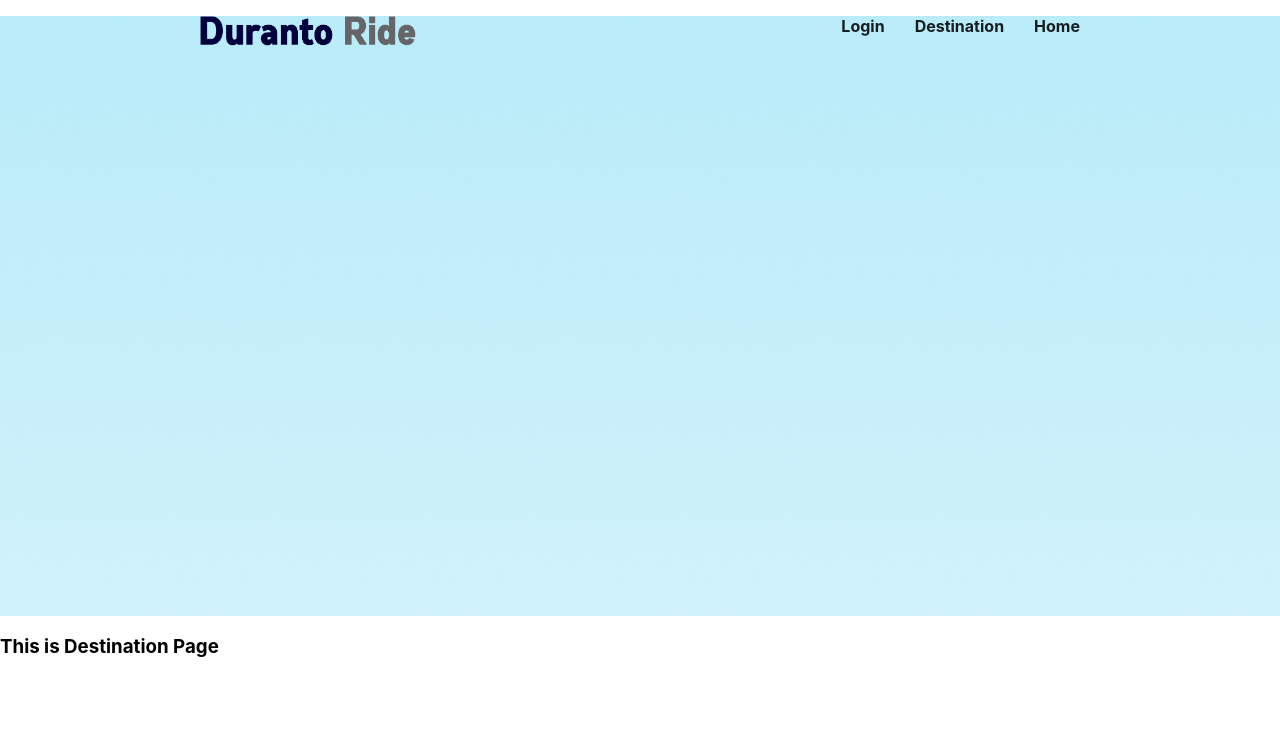
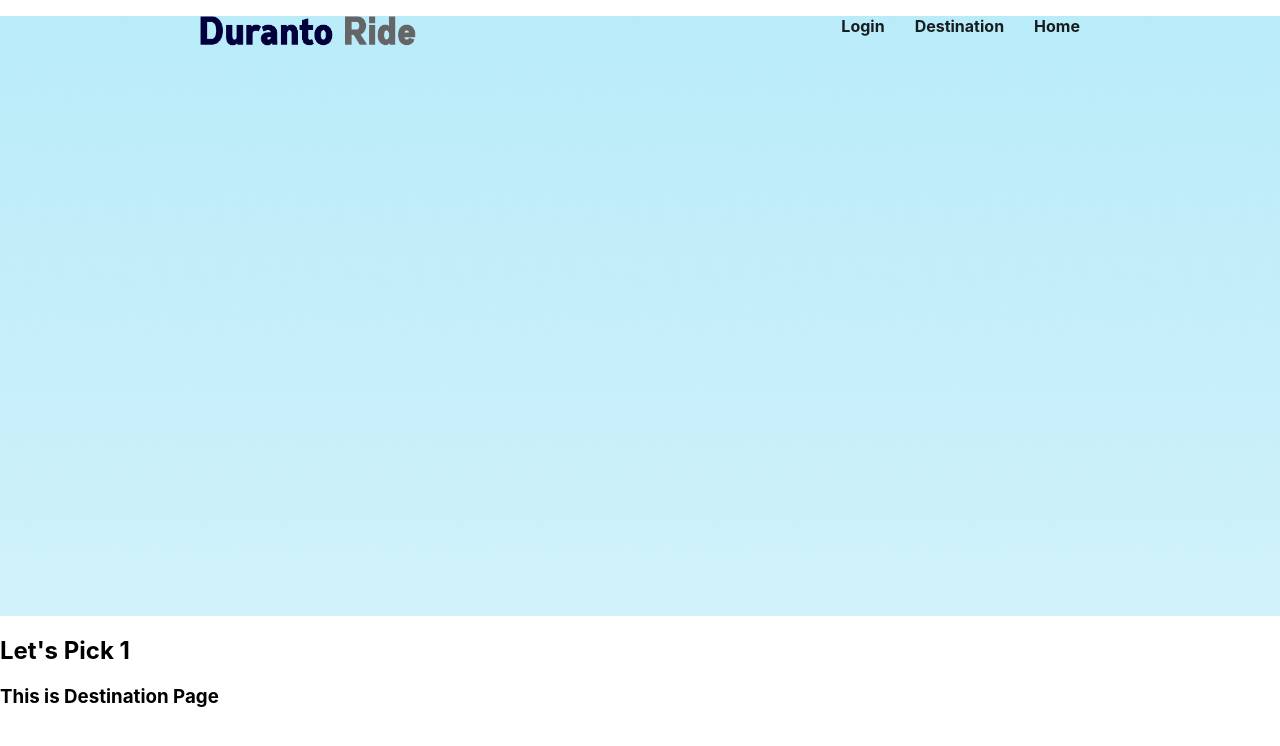
Before and after one commit to asitball/react-auth-asitball, a React (Create React App) app: page /destination/1 in a window 1280 px wide. Shown: the top 746 px of the page. Built offline with nearby package versions, Linux system fonts and the light colour scheme.

Commit message:
forth commit

```diff
--- a/src/App.js
+++ b/src/App.js
@@ -21,7 +21,7 @@ function App() {
           <Route path='/home'>
             <Home></Home>
           </Route>
-          <Route path='/destination'>
+          <Route path='/destination/:pickType'>
             <Destination></Destination>
           </Route>
           <Route path='/login'>
--- a/src/components/Destination/Destination.js
+++ b/src/components/Destination/Destination.js
@@ -1,8 +1,11 @@
 import React from 'react';
+import { useParams } from 'react-router';
 
 const Destination = () => {
+    const {pickType} = useParams();
     return (
         <div>
+            <h2>Let's Pick {pickType}</h2>
             <h3>This is Destination Page</h3>
         </div>
     );
--- a/src/components/RideCard/RideCard.js
+++ b/src/components/RideCard/RideCard.js
@@ -1,13 +1,18 @@
 import React from 'react';
+import { useHistory } from 'react-router';
 import './RideCard.css';
 
 const RideCard = (props) => {
     const {ride_name, image} = props.ride;
+    const history = useHistory()
+    const handleDestinationClick = (pickType) => {
+        history.push(`/destination/${pickType}`);
+    }
     return (
         <div className='ride-data'>
             <img src={image} alt=""/>
             <h1>{ride_name}</h1>
-            {/* <button onClick={handleDestinationClick}>Destination</button> */}
+            <button onClick={handleDestinationClick}>Destination</button>
         </div>
     );
 };
```
Also changed, not shown: src/components/Pick/Pick.js (added, +11 -0 lines).
